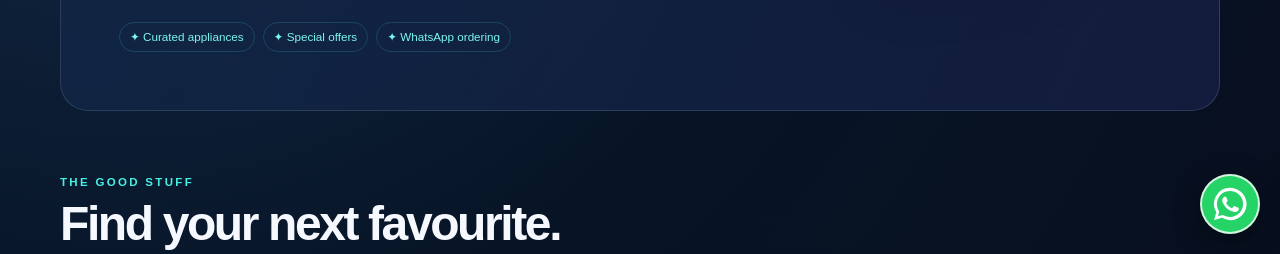
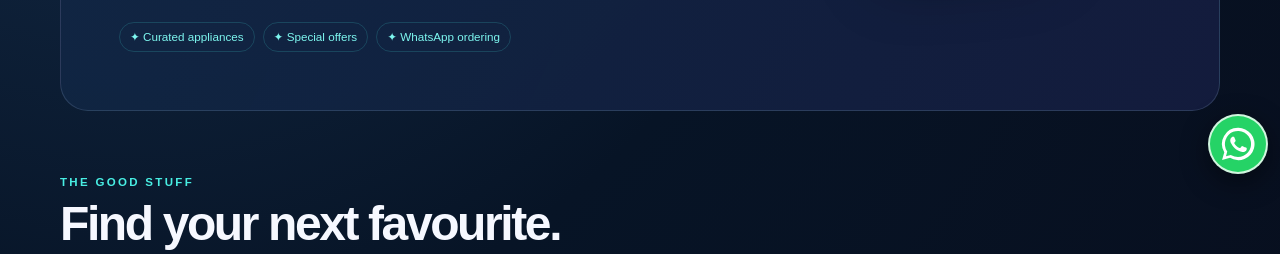
Before and after one commit to ahsank1246-debug/myaseen-home-appliances, a plain HTML site: page index.html in a window 1280 px wide. Shown: the part 546-800 px from the top of the page. Drawn offline with Linux system fonts and the light colour scheme; no server answers.

Commit message:
style.css

```diff
--- a/style.css
+++ b/style.css
@@ -294,3 +294,11 @@
     height: 30px;
   }
 }
+.floating-whatsapp {
+  position: fixed !important;
+  right: 12px !important;
+  left: auto !important;
+  bottom: 80px !important;
+  z-index: 9999 !important;
+  transform: none !important;
+}
```
